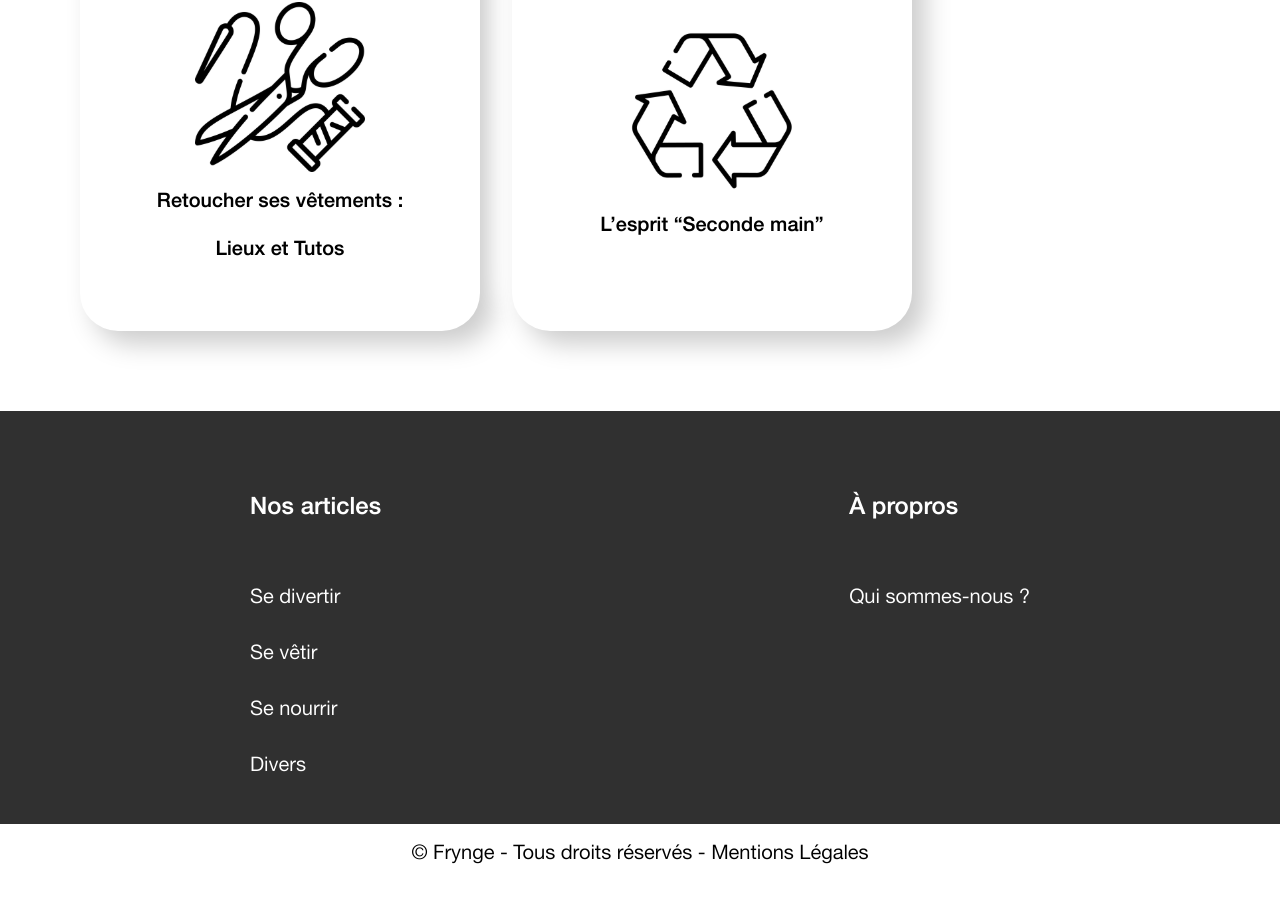
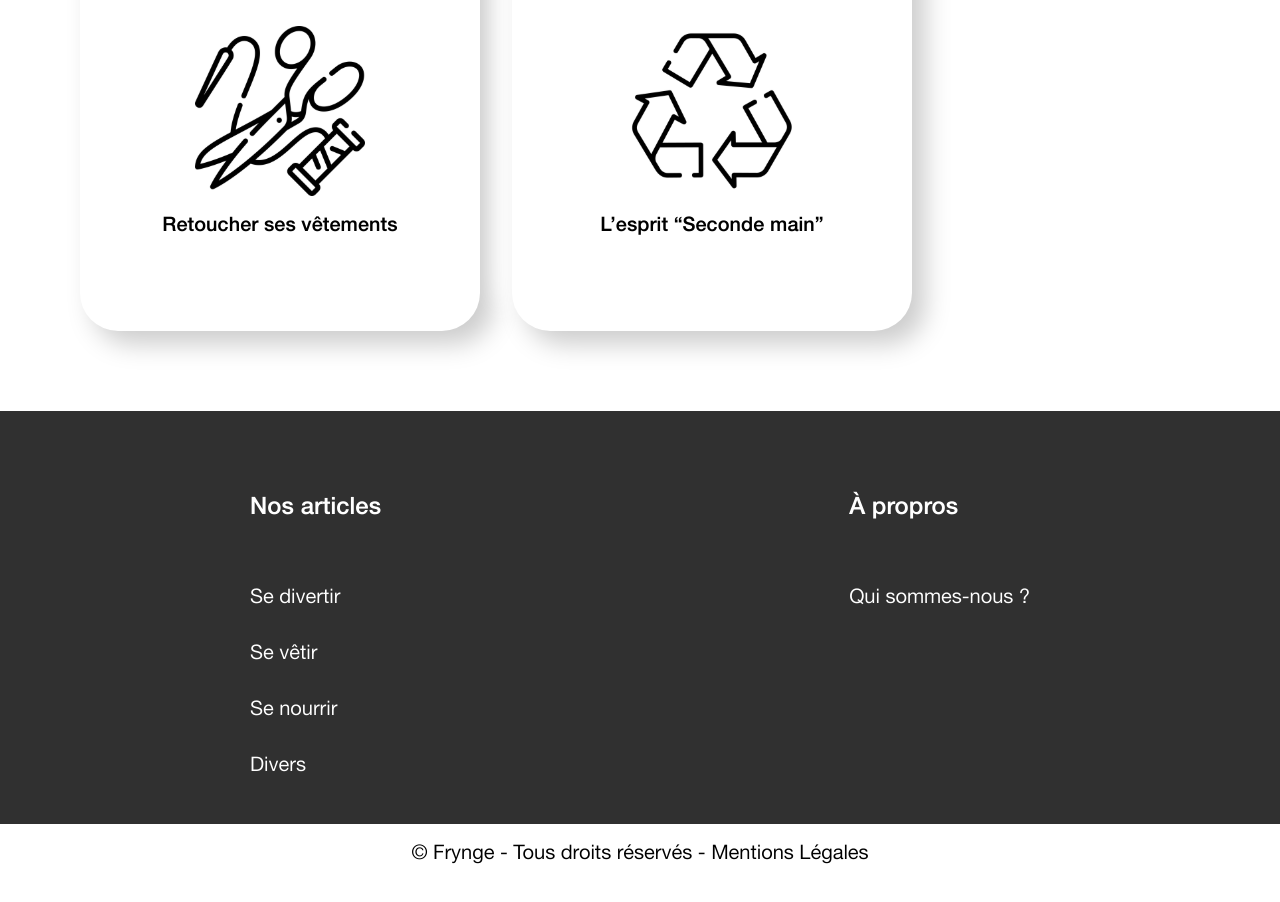
Before and after one commit to HeloisePi/Reboot2023_, a SvelteKit app: page /sevetir in a window 1280 px wide. Shown: the part 1240-2142 px from the top of the page. Built offline with nearby package versions, Linux system fonts and the light colour scheme.

Commit message:
Remove Lieu et tuto

```diff
--- a/src/routes/sevetir/+page.svelte
+++ b/src/routes/sevetir/+page.svelte
@@ -14,8 +14,7 @@
         <TitleH2>Nos Articles</TitleH2>
         <div class="allButton">
 
-            <ThemeButton src="../sevetir/retouches" logo="/images/logo/scisor.svg">Retoucher ses vêtements :<br><br>
-                Lieux et Tutos</ThemeButton>
+            <ThemeButton src="../sevetir/retouches" logo="/images/logo/scisor.svg">Retoucher ses vêtements</ThemeButton>
             <ThemeButton  src="../sevetir/seconde-main" logo="/images/logo/eco.svg">L’esprit “Seconde main”</ThemeButton>
         </div>
     </div>
```
